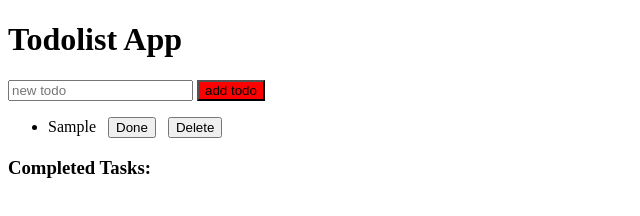
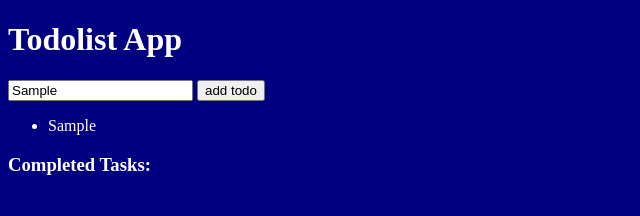
Before and after one commit to ryantussing/Todolist-CS2-2021, a plain HTML site: page index.html in a window 1280 px wide. Both pictures are taken after typing "Sample" into the empty fields and a click on the button "add todo". Shown: the whole page, without its empty margins (0-640 px from the left). Drawn offline with Linux system fonts and the light colour scheme.

Commit message:
1st edits

```diff
--- a/client.js
+++ b/client.js
@@ -1,53 +1,33 @@
-console.log('There is no try, only do')
+console.log("hello world")
 
-//create variables for page elements
-let $button = document.getElementById('addTodo')
-let $textBox = document.getElementById('userInput')
-let $list = document.getElementById('list')
-let $completed = document.getElementById('completed')
-//add click event handler on button
-$button.onclick = addTodo
+// create variable for button element
+let button = document.getElementById('addTodo')
+// link the button to the action of the function
+button.onclick = addTodo
 
-//define the button click handler
-function addTodo(event) {
-    console.log("button was clicked")
-    $button.style.backgroundColor = 'red'
+let textBox = document.getElementById('userInput')
+let list = document.getElementById('list')
 
-    //get text from textBox
-    let newTodoText = $textBox.value
-    console.log(newTodoText)
-    //reset textBox
-    $textBox.value = ''
+
+function addTodo() {
+    console.log("button clicked")
+    // button.style.backgroundColor = 'red'
+
+    // get new text from textbox
+    let newTodoText = textBox.value
     //create new list item
-    let $newTodoItem = document.createElement('li')
-    //use String template with backticks
-    $newTodoItem.innerHTML =
-        `${newTodoText} &nbsp;
-        <button onclick='taskDone(event)'>Done</button> &nbsp;
-        <button onclick='deleteTask(event)'>Delete</button>`
+    let newTodo = document.createElement('li')
+    newTodo.innerHTML = newTodoText
     //put list item in list
-    $list.append($newTodoItem)
+    list.append(newTodo)
 }
 
-function taskDone(event) {
-    //event.target is the button that was clicked
-    let $listItem = event.target.parentElement
-    console.log($listItem)
-    event.target.remove()
-    $listItem.style.textDecoration = 'line-through'
-    $completed.append($listItem)
+// variable for h1
+let h1 = document.getElementById('h1')
+// connect changeColor function as click handler
+
+// define changecolor function
+function changeColor() {
+    // set color of text to yellow
+
 }
-
-function deleteTask(event) {
-    event.target.parentElement.remove()
-}
-
-//1. variable for heading element
-let $head = document.querySelector('h1')
-//2. set 'changeColor' function as click handler on heading
-$head.onclick = changeColor
-//3.a define 'changeColor' function
-function changeColor() {
-    //3.b. set color (text) of heading to red
-    $head.style.color = 'red'
-}
--- a/index.html
+++ b/index.html
@@ -3,12 +3,12 @@
 <head>
     <meta charset="UTF-8">
     <meta name="viewport" content="width=device-width, initial-scale=1.0">
-
+    <link rel="stylesheet" href="style.css">
     <title>Todolist</title>
 </head>
 <body>
     <header>
-        <h1>Todolist App</h1>
+        <h1 id='h1'>Todolist App</h1>
     </header>
     <main>
         <input type="text" id="userInput" placeholder="new todo">
--- a/style.css
+++ b/style.css
@@ -2,3 +2,6 @@ body {
     background-color: navy;
     color: white;
 }
+#addTodo:active {
+    background-color: red;
+}
```
